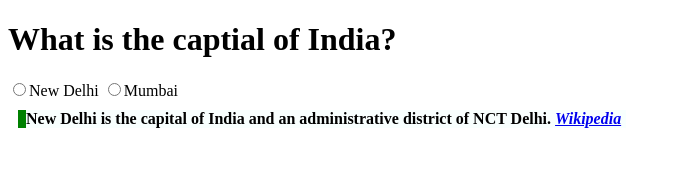
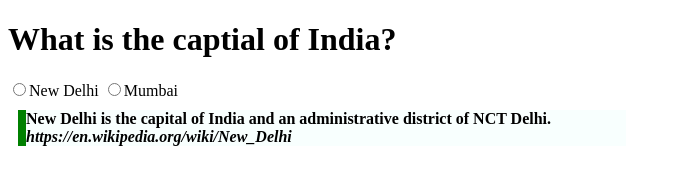
Before and after one commit to acciojob/trivia-SujanDevaraj, a website: page main.html in a window 1280 px wide. Shown: the whole page, without its empty margins (0-676 px from the left). Drawn offline with Linux system fonts and the light colour scheme.

Commit message:
created a submission

```diff
--- a/main.html
+++ b/main.html
@@ -14,7 +14,7 @@
 	<input type="radio" name="cap">New Delhi</button>
 	<input type="radio" name="cap">Mumbai</button>
 	<blockquote>New Delhi is the capital of India and an administrative district of NCT Delhi.
-	<cite><a href="https://en.wikipedia.org/wiki/New_Delhi">Wikipedia</cite></blockquote>
+	<cite>https://en.wikipedia.org/wiki/New_Delhi</cite></blockquote>
 </body>
 
 </html>
```
